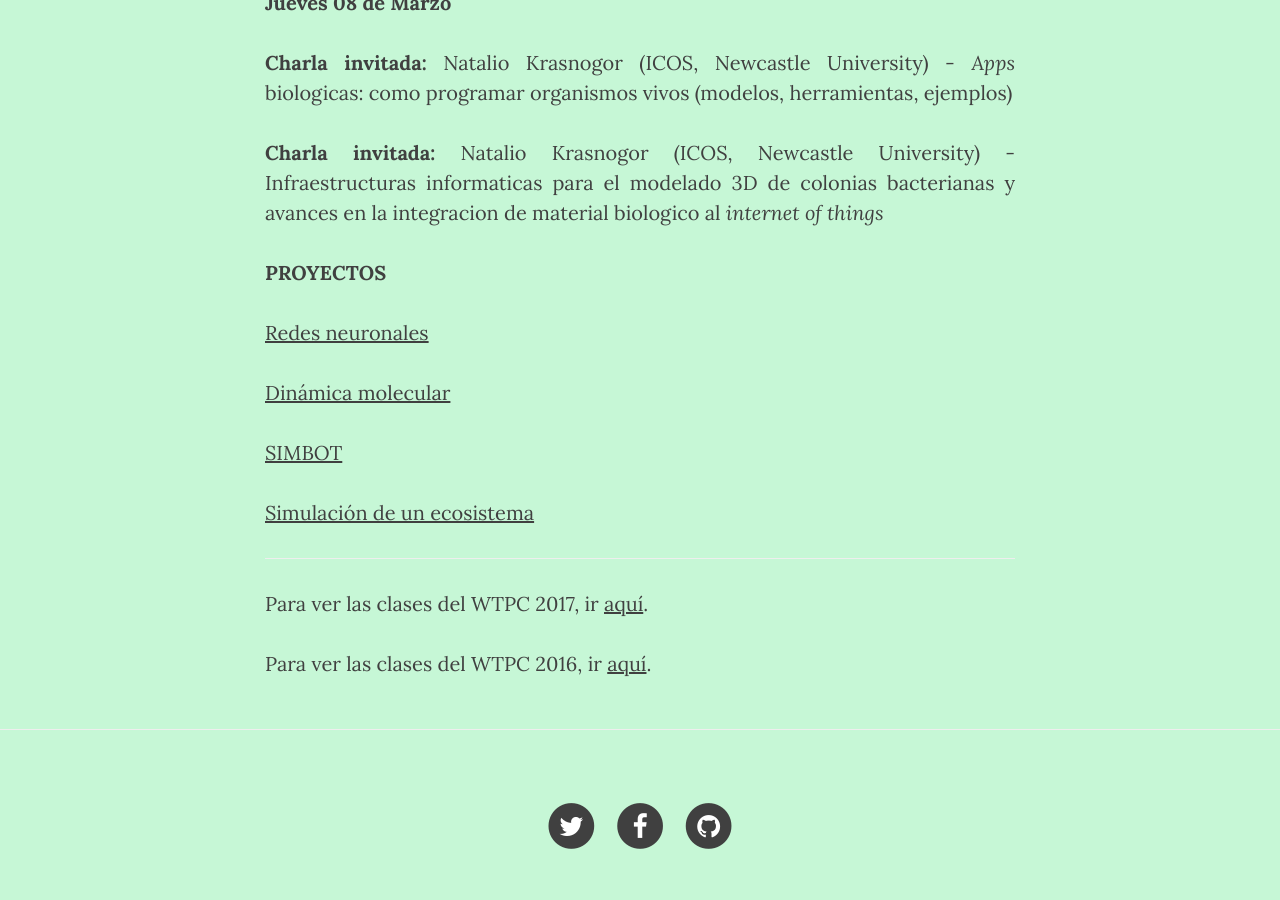
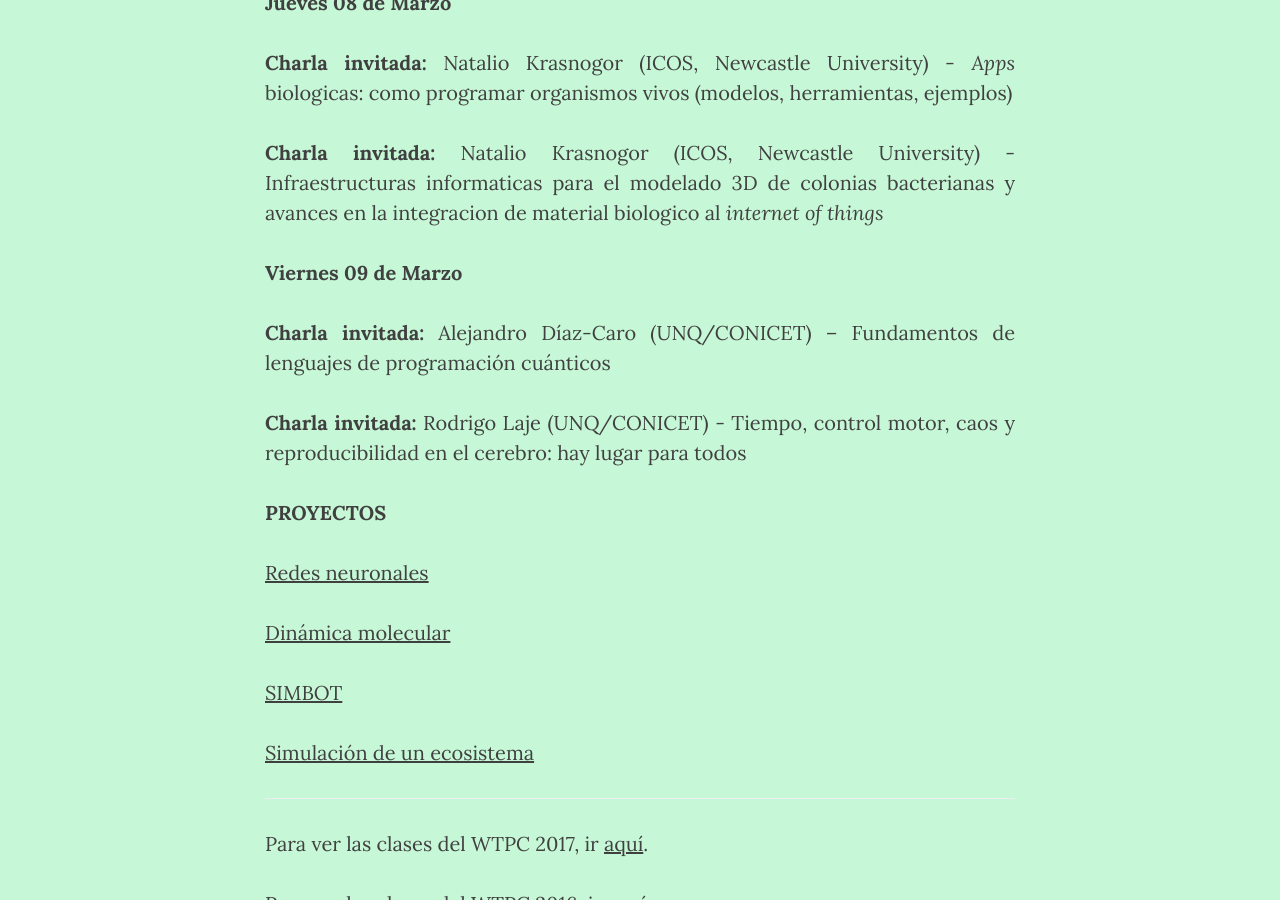
Before and after one commit to wtpc/wtpc.github.io, a Jekyll site: the page built from clases.md, in a window 1280 px wide and 900 px high, scrolled down 2402 px. Built offline with Jekyll 4.4.1, drawn with Linux system fonts in a browser that asks for light colours; nearby versions of some CDN libraries.

Commit message:
Charlas viernes 09/03/18

```diff
--- a/clases.md
+++ b/clases.md
@@ -90,16 +90,16 @@ permalink: /clases/
 **Charla invitada:** Natalio Krasnogor (ICOS, Newcastle University) - Infraestructuras informaticas para el modelado 3D de colonias bacterianas y avances en la integracion de material biologico al *internet of things*
 
 
-<!--
 
 **Viernes 09 de Marzo**
 
 **Charla invitada:** Alejandro Díaz-Caro (UNQ/CONICET) – Fundamentos de lenguajes de programación cuánticos
 
-**Charla invitada:** Rodrigo Laje (UNQ/CONICET)
+**Charla invitada:** Rodrigo Laje (UNQ/CONICET) - Tiempo, control motor, caos y reproducibilidad en el cerebro: hay lugar para todos
 
 
 
+<!--
 
 -->
 
```
